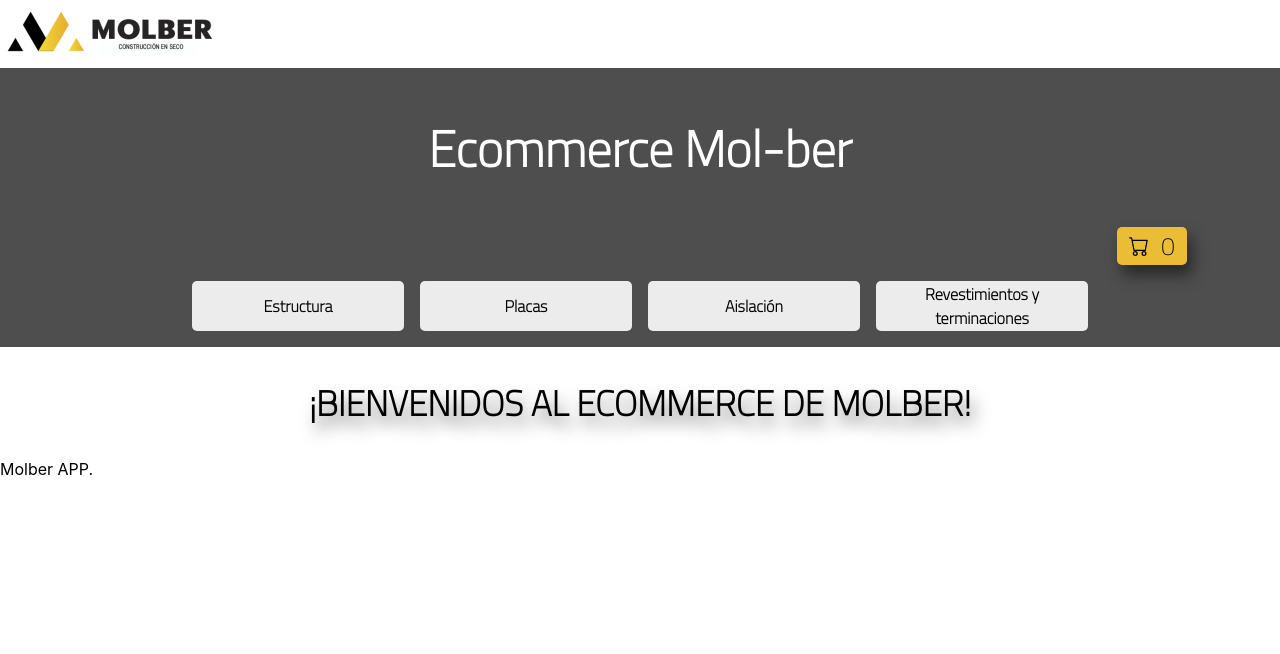
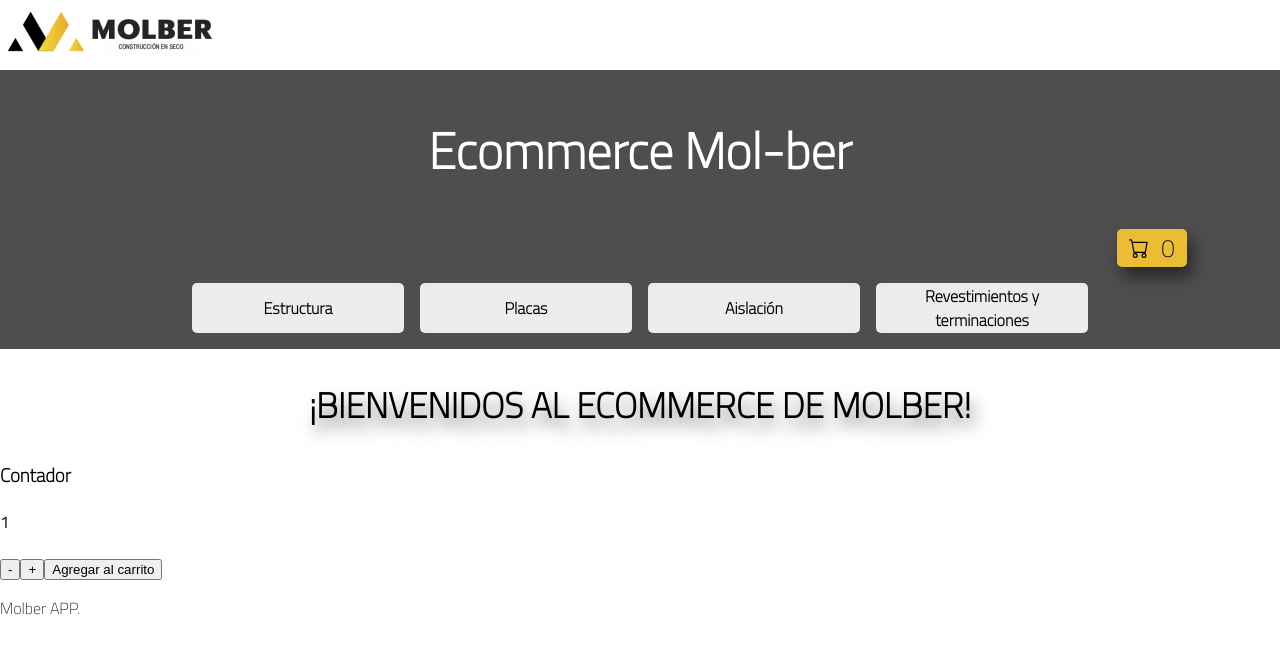
Before and after one commit to GonzaSebastian/react-toledo, a React (Create React App) app: page / in a window 1280 px wide. Shown: the top 654 px of the page. Built offline with nearby package versions, Linux system fonts and the light colour scheme.

Commit message:
se agrega itemCount en listContainer

```diff
--- a/src/components/CartWidget/CartWidget.css
+++ b/src/components/CartWidget/CartWidget.css
@@ -1,5 +1,3 @@
-@import url('https://fonts.googleapis.com/css2?family=Titillium+Web:wght@200&display=swap');
-
 .Cart {
     background-color: #eabd34;
     font-size: 25px;
@@ -11,7 +9,6 @@
     border-radius: 5px;
     box-shadow: 5px 10px 15px rgba(0, 0, 0, 0.5);
     margin-bottom: 1rem;
-    font-family: 'Titillium Web', sans-serif;
 }
 .imgCarrito {
     width: 20px;
--- /dev/null
+++ b/src/components/ItemCount/ItemCount.js
@@ -0,0 +1,36 @@
+import { useState } from "react"
+
+const ItemCount = ( {onAdd, stock} ) => {
+
+    const [count, setCount]  = useState(1)
+
+    const decrement = () => {
+        if(count > 1) {
+            setCount(count -1)
+        }
+
+    }
+
+    const increment = () => {
+        if(count < stock) {
+            setCount(count +1)
+        }
+    }
+
+    const addCart = () => {
+        setCount(() => onAdd(count))
+        setCount(1)
+    }
+
+    return (
+        <div>
+            <h3>Contador</h3>
+            <h4>{count}</h4>
+            <button onClick={decrement}>-</button>
+            <button onClick={increment}>+</button>
+            <button onClick={addCart}>Agregar al carrito</button>
+        </div>
+    )
+}
+
+export default ItemCount
--- a/src/components/ItemListContainer/ItemListContainer.css
+++ b/src/components/ItemListContainer/ItemListContainer.css
@@ -1,9 +1,7 @@
-@import url('https://fonts.googleapis.com/css2?family=Titillium+Web:wght@200&display=swap');
 
 
 .list {
     text-align: center;
-    font-family: 'Titillium Web', sans-serif;
     font-size: 35px;
     text-shadow: 5px 10px 15px rgba(0, 0, 0, 0.5);;
 }
--- a/src/components/ItemListContainer/ItemListContainer.js
+++ b/src/components/ItemListContainer/ItemListContainer.js
@@ -1,8 +1,12 @@
 import './ItemListContainer.css'
+import ItemCount from '../ItemCount/ItemCount'
 
 const ItemListContainer = ({greeting}) => {
     return (
-        <h2 className="list">{greeting}</h2>
+        <>
+            <h2 className="list">{greeting}</h2>
+            <ItemCount stock={5} onAdd={(count) => console.log('Se agregaron ' + count + ' productos al carrito.')} />
+        </>
     )
 }
 
--- a/src/components/Navbar/Navbar.css
+++ b/src/components/Navbar/Navbar.css
@@ -1,5 +1,3 @@
-@import url('https://fonts.googleapis.com/css2?family=Titillium+Web:wght@200&display=swap');
-
 .nav {
     background-color: #2e2e2ed7;
     display: flex;
--- a/src/index.css
+++ b/src/index.css
@@ -1,8 +1,10 @@
+@import url('https://fonts.googleapis.com/css2?family=Titillium+Web:wght@200&display=swap');
+
 body {
   margin: 0;
-  font-family: -apple-system, BlinkMacSystemFont, 'Segoe UI', 'Roboto', 'Oxygen',
-    'Ubuntu', 'Cantarell', 'Fira Sans', 'Droid Sans', 'Helvetica Neue',
-    sans-serif;
+
+  font-family: 'Titillium Web', sans-serif;
+
   -webkit-font-smoothing: antialiased;
   -moz-osx-font-smoothing: grayscale;
 }
```
